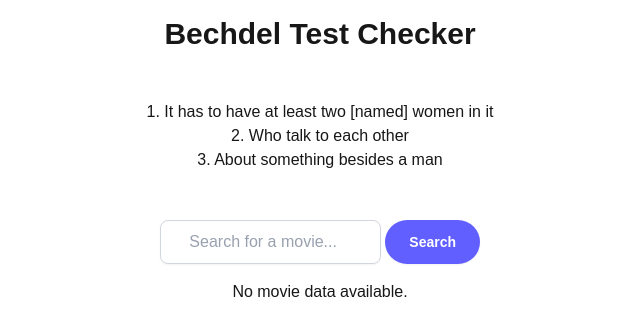
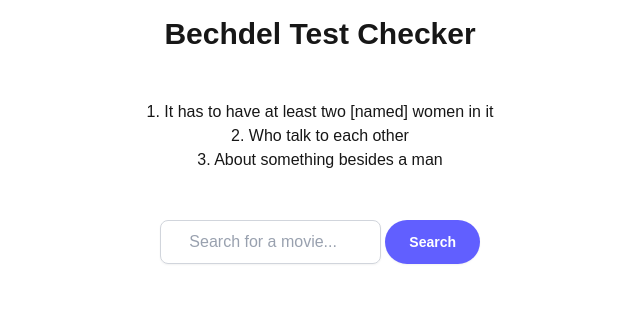
Before and after one commit to jacobadam/bechdel-wallace-test, a Next.js app: page / in a window 1280 px wide. Shown: the top 336 px of the page, without its empty margins (320-960 px from the left). Built offline with nearby package versions, Linux system fonts and the light colour scheme.

Commit message:
add particlesbackground component and remove ternery

```diff
--- a/src/components/Results.tsx
+++ b/src/components/Results.tsx
@@ -2,6 +2,7 @@
 import React from "react";
 import Image from "next/image";
 import { Movie } from "@/types/movieTypes";
+import ParticlesBackground from "./ParticlesBackground";
 
 interface MovieDataProps {
   movieData: Movie[];
@@ -10,13 +11,14 @@ interface MovieDataProps {
 const Results: React.FC<MovieDataProps> = ({ movieData }) => {
   return (
     <div className="text-center mt-4">
-      {movieData && movieData.length > 0 ? (
+      {movieData && movieData.length > 0 && (
         <ul key={movieData[0].id}>
           <li>{movieData[0].title}</li>
           <li>{movieData[0].year}</li>
           {movieData[0].rating === 3 ? (
             <li>
               <div className="flex justify-center items-center">
+                <ParticlesBackground />
                 <Image src="/true.png" width={100} height={100} alt="Pass" />
               </div>
             </li>
@@ -33,8 +35,6 @@ const Results: React.FC<MovieDataProps> = ({ movieData }) => {
             </li>
           )}
         </ul>
-      ) : (
-        <div>No movie data available.</div>
       )}
     </div>
   );
```
